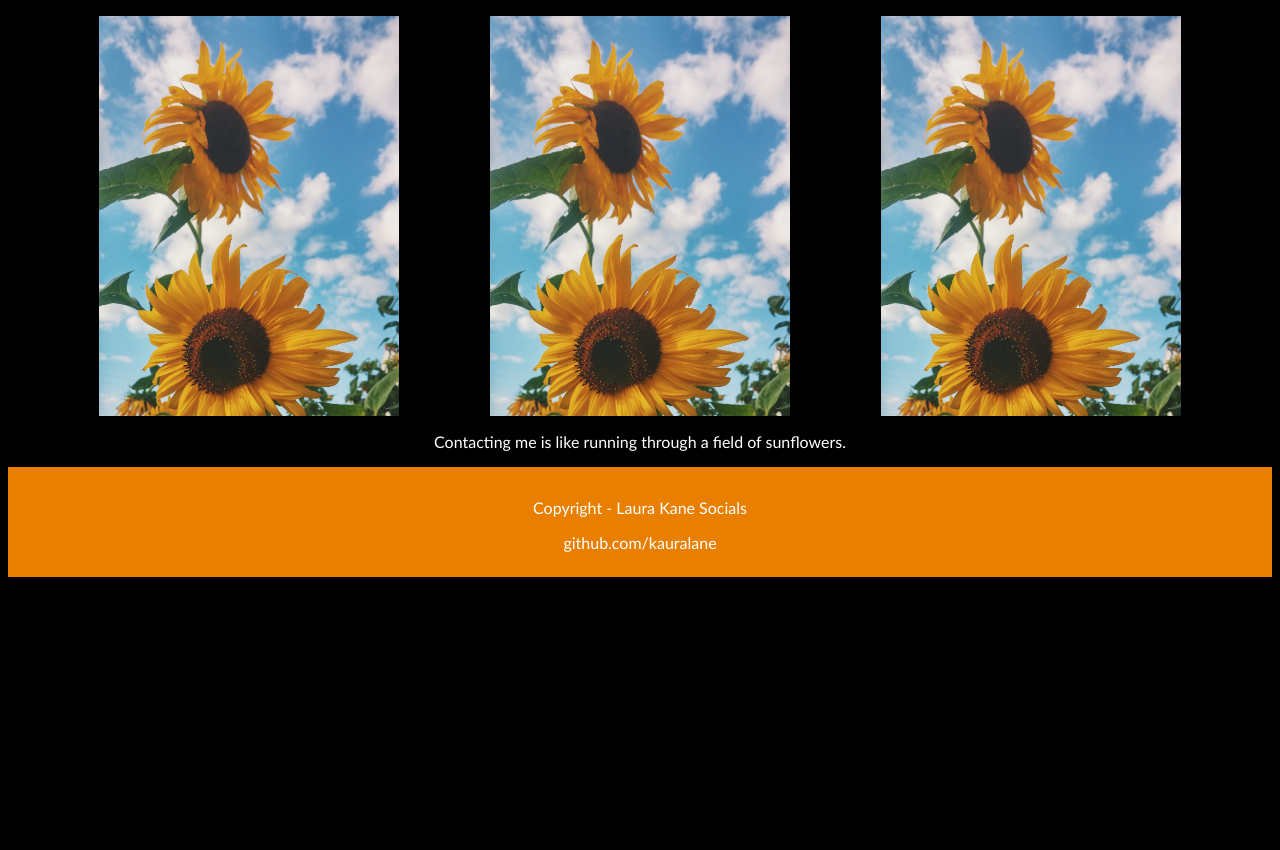
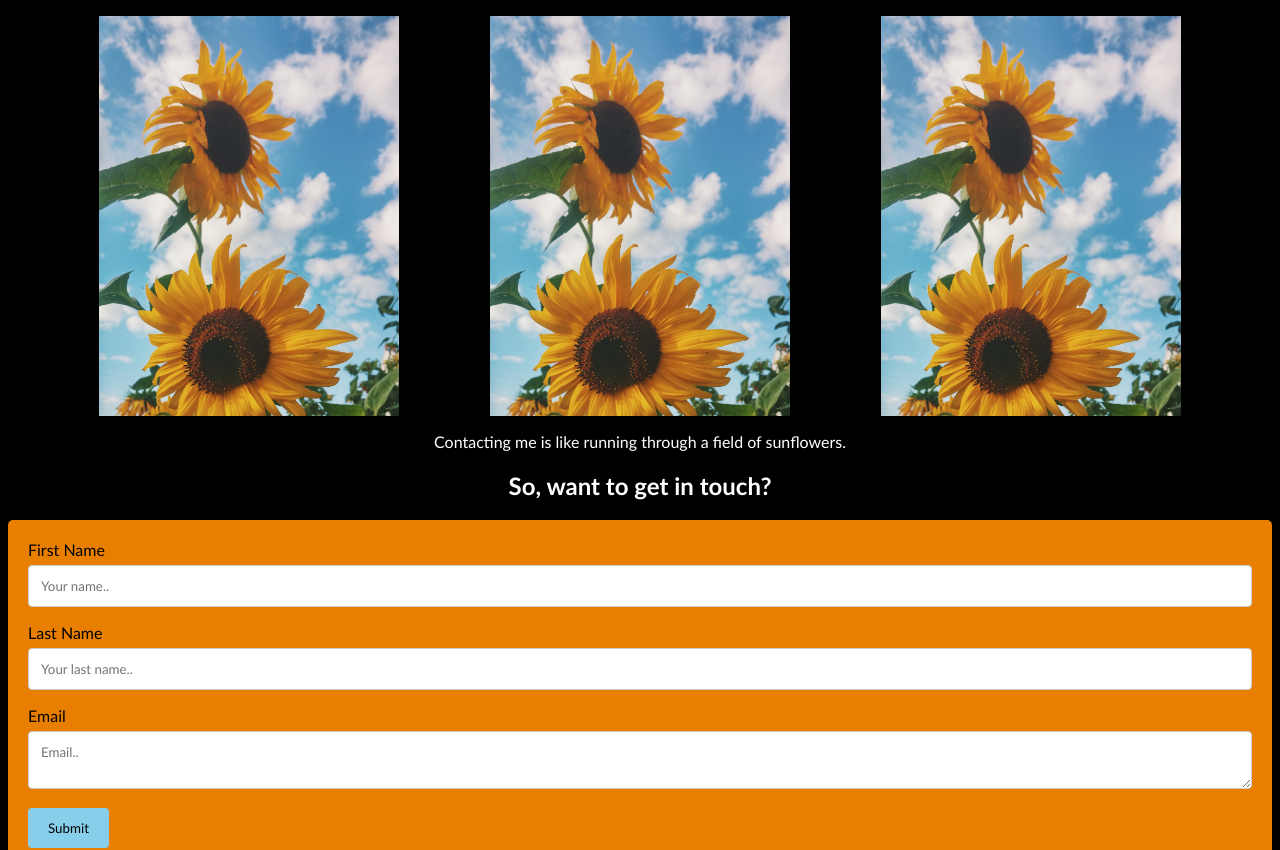
Before and after one commit to kauralane/community-fridge-contact, a plain HTML site: page index.html in a window 1280 px wide. Shown: the part 104-954 px from the top of the page. Before the commit the page ends 800 px from the top, so only its background shows below. Drawn offline with Linux system fonts and the light colour scheme.

Commit message:
added form to HTML and CSS.

```diff
--- a/assets/css/stylesheet.css
+++ b/assets/css/stylesheet.css
@@ -7,7 +7,7 @@ body {
     background-color:black;
 }
 
-h1 {
+h1, h2 {
 text-align:center;
 color:white;
 }
@@ -52,3 +52,37 @@ a {
 .image-caption {
     text-align: center;
 }
+
+/* Style inputs with type="text", select elements and textareas */
+input[type=text], select, textarea {
+    width: 100%; /* Full width */
+    padding: 12px; /* Some padding */
+    border: 1px solid #ccc; /* Gray border */
+    border-radius: 4px; /* Rounded borders */
+    box-sizing: border-box; /* Make sure that padding and width stays in place */
+    margin-top: 6px; /* Add a top margin */
+    margin-bottom: 16px; /* Bottom margin */
+    resize: vertical /* Allow the user to vertically resize the textarea (not horizontally) */
+  }
+
+  /* Style the submit button with a specific background color etc */
+  input[type=submit] {
+    background-color: skyblue;
+    color: black;
+    padding: 12px 20px;
+    border: none;
+    border-radius: 4px;
+    cursor: pointer;
+  }
+
+  /* When moving the mouse over the submit button, add a darker green color */
+  input[type=submit]:hover {
+    background-color: #45a049;
+  }
+
+  /* Add a background color and some padding around the form */
+  .container {
+    border-radius: 5px;
+    background-color: #e87f00;
+    padding: 20px;
+  }
--- a/index.html
+++ b/index.html
@@ -28,6 +28,25 @@
 
     <p class="image-caption">Contacting me is like running through a field of sunflowers.</p>
 
+    <h2>So, want to get in touch?</h2>
+
+    <div class="container">
+        <form action="action_page.php">
+
+          <label for="fname">First Name</label>
+          <input type="text" id="fname" name="firstname" placeholder="Your name..">
+
+          <label for="lname">Last Name</label>
+          <input type="text" id="lname" name="lastname" placeholder="Your last name..">
+
+          <label for="email">Email</label>
+          <textarea id="email" name="email" placeholder="Email.."></textarea>
+
+          <input type="submit" value="Submit">
+
+        </form>
+      </div>
+<br>
 </body>
 
 <footer class="footer">
```
